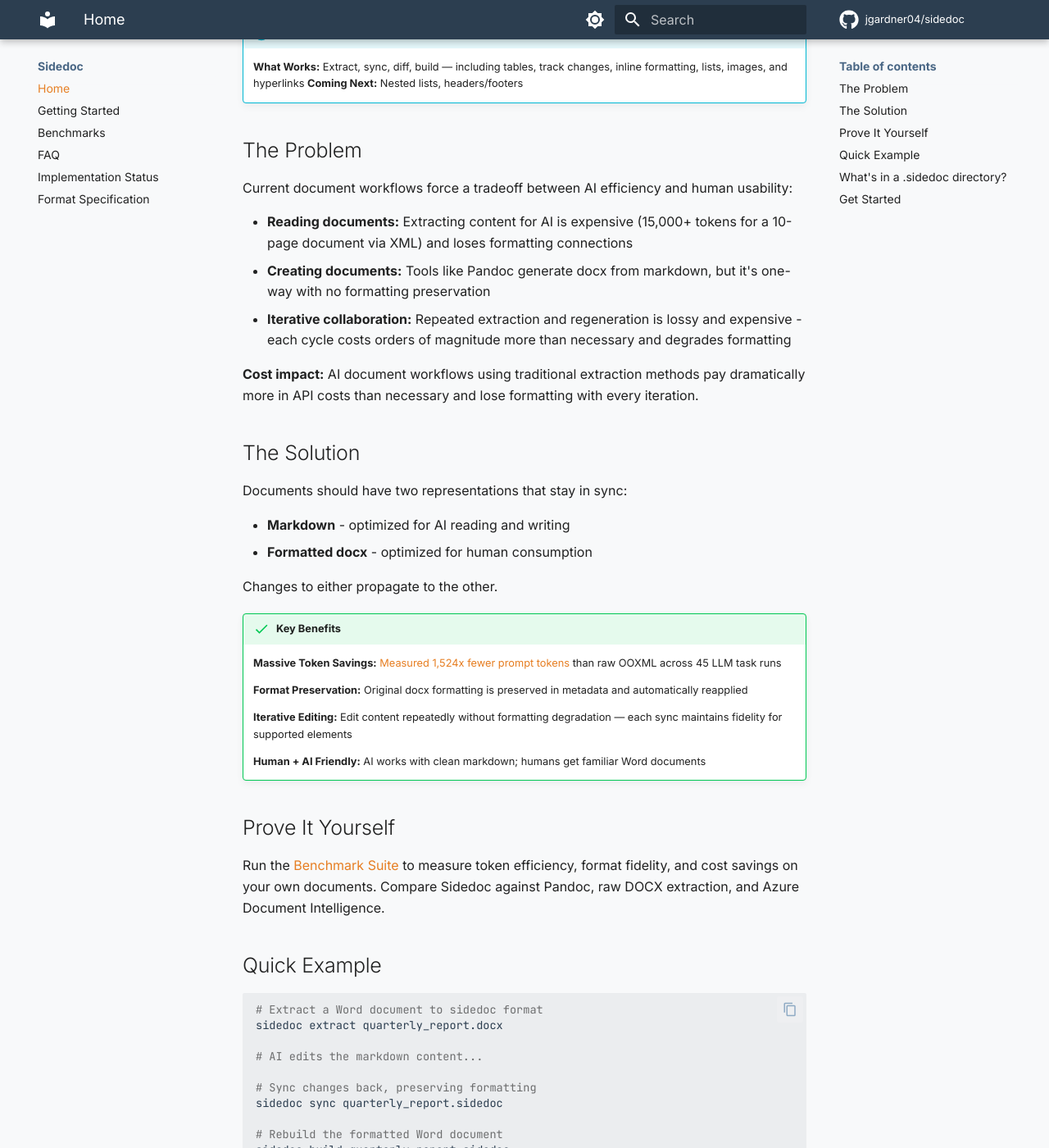
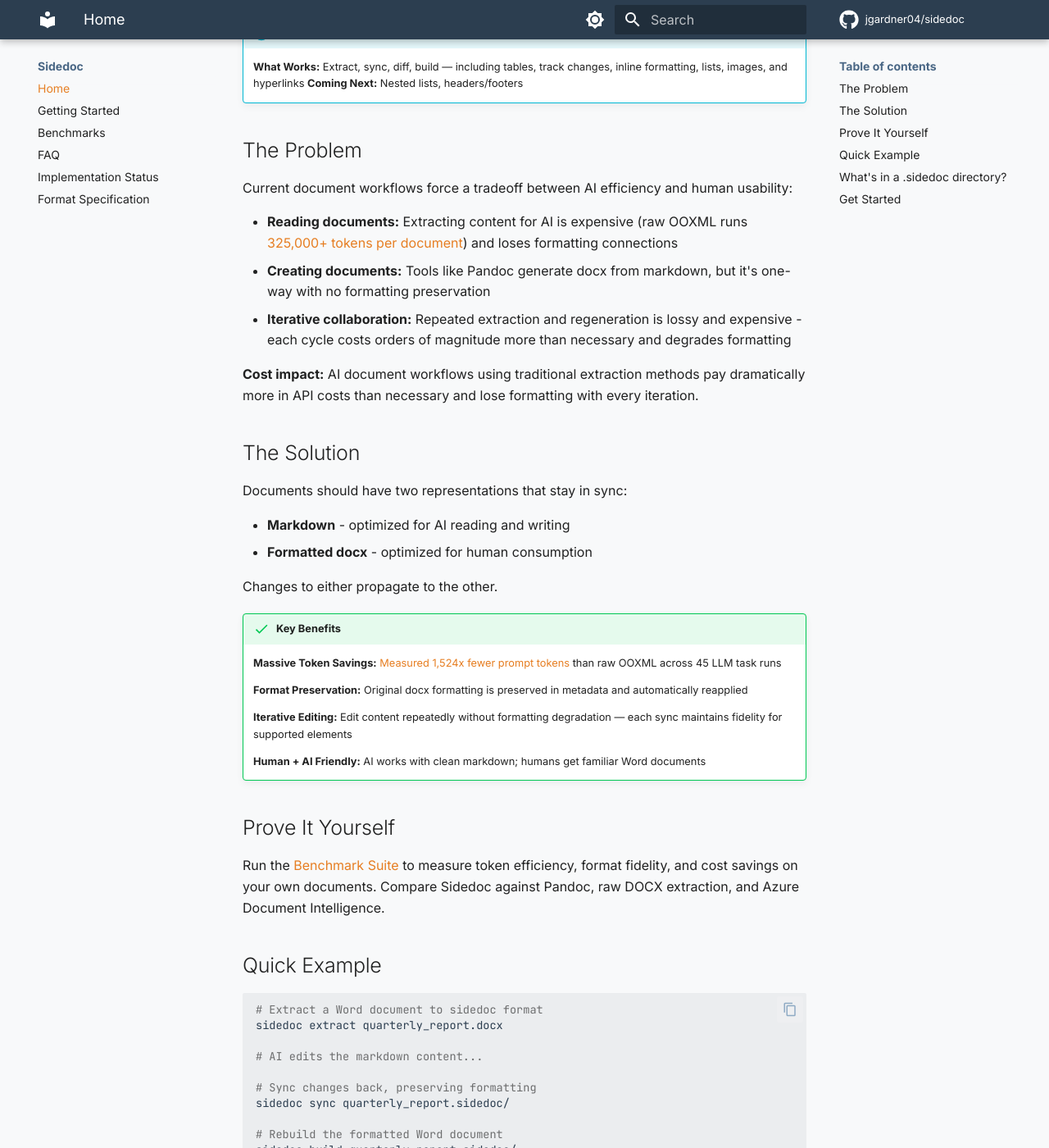
Before and after one commit to jgardner04/sidedoc, an MkDocs documentation site: the page built from website/docs/index.md, in a window 1280 px wide and 1400 px high, scrolled down 322 px. Shown: the whole window at 82% size. Built offline with MkDocs 1.6.1 and Material for MkDocs 9.7.7, drawn with Linux system fonts in a browser that asks for light colours; comment, search, counter and statistics services are not loaded; some of the changed text lies outside the part shown.

Commit message:
docs: fix token count inconsistency and trailing slash style in index.md
Address PR #50 review comments:
- Replace vague "15,000+" token claim with measured "325,000+" from benchmarks
- Add trailing slashes to directory paths in Quick Example for consistency

````diff
--- a/website/docs/index.md
+++ b/website/docs/index.md
@@ -12,7 +12,7 @@
 
 Current document workflows force a tradeoff between AI efficiency and human usability:
 
-- **Reading documents:** Extracting content for AI is expensive (15,000+ tokens for a 10-page document via XML) and loses formatting connections
+- **Reading documents:** Extracting content for AI is expensive (raw OOXML runs [325,000+ tokens per document](benchmarks.md)) and loses formatting connections
 - **Creating documents:** Tools like Pandoc generate docx from markdown, but it's one-way with no formatting preservation
 - **Iterative collaboration:** Repeated extraction and regeneration is lossy and expensive - each cycle costs orders of magnitude more than necessary and degrades formatting
 
@@ -49,10 +49,10 @@
 # AI edits the markdown content...
 
 # Sync changes back, preserving formatting
-sidedoc sync quarterly_report.sidedoc
+sidedoc sync quarterly_report.sidedoc/
 
 # Rebuild the formatted Word document
-sidedoc build quarterly_report.sidedoc
+sidedoc build quarterly_report.sidedoc/
 ```
 
 <!-- Keep element lists in sync: index.md, faq.md, format-specification.md -->
````
